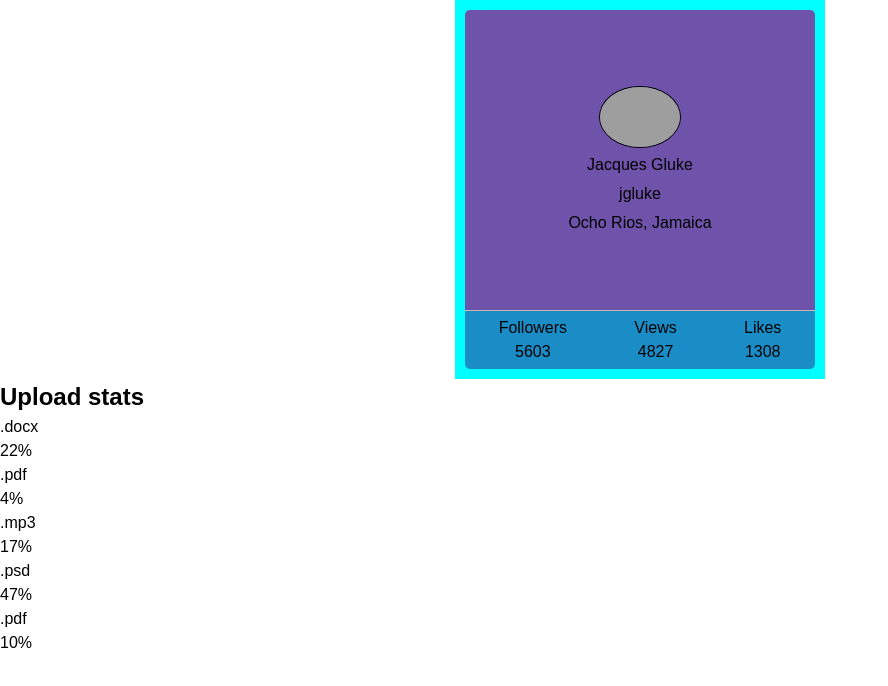
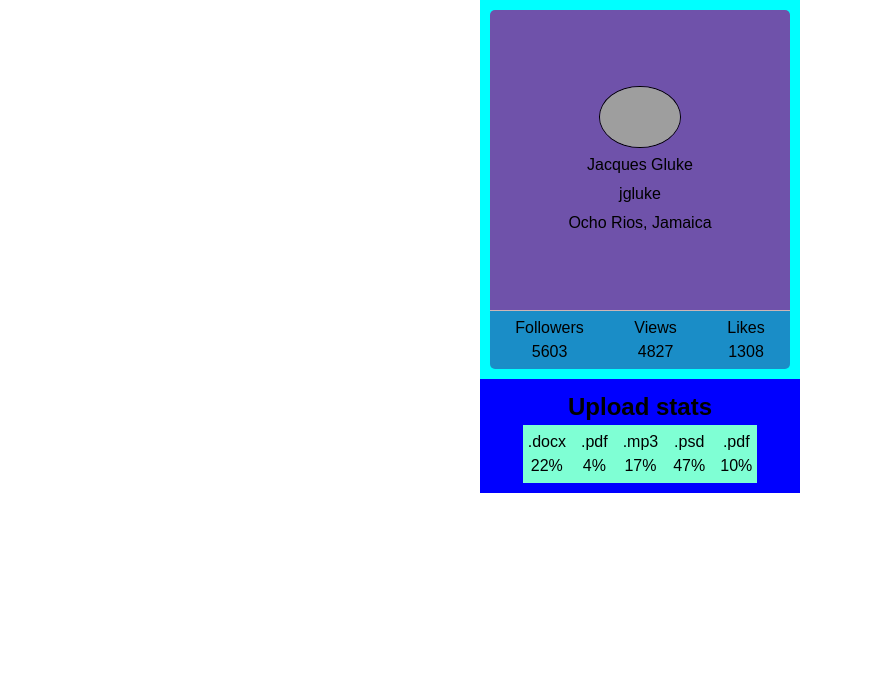
Before and after one commit to Vovkulaka21/goit-react-hw-01-components, a React (Create React App) app: page / in a window 1280 px wide. Shown: the top 686 px of the page, without its empty margins (0-888 px from the left). Built offline with nearby package versions, Linux system fonts and the light colour scheme; grey boxes are pictures that could not be loaded.

Commit message:
Task2 markup

```diff
--- a/src/components/Profile/Profile.module.css
+++ b/src/components/Profile/Profile.module.css
@@ -2,7 +2,7 @@
     padding: 10px;
     margin: 0 auto;
     background-color: aqua;
-    width: 350px;
+    width: 300px;
     height: 100%;
 
 }
--- a/src/components/Statistics/Statistics.jsx
+++ b/src/components/Statistics/Statistics.jsx
@@ -3,7 +3,7 @@ import css from './Statistics.module.css';
 const Statisctics = ({ title, stats }) => {
 
   const statsList = stats.map(stat => (
-    <li key={stat.id}>
+    <li key={stat.id} className={css.item}>
       <span>{stat.label}</span>
       <span>{stat.percentage}%</span>
     </li>
@@ -12,7 +12,6 @@ const Statisctics = ({ title, stats }) => {
   return (
     <section className={css.statistics}>
       <h2 className={css.title}>{title}</h2>
-
       <ul className={css.statlist}>{statsList}</ul>
     </section>
   );
--- a/src/components/Statistics/Statistics.module.css
+++ b/src/components/Statistics/Statistics.module.css
@@ -0,0 +1,23 @@
+.statistics {
+    padding: 10px;
+    margin: 0 auto;
+    width: 300px;
+    height: 100%;
+    display: flex;
+    flex-direction: column;
+    align-items: center;
+    background-color: blue;
+}
+.statlist {
+    display: flex;
+    gap: 5px;
+    background-color: aquamarine;
+}
+.item {
+    align-items: center;
+    flex-grow: 1;
+    display: flex;
+    flex-direction: column;
+    padding: 5px;
+
+}
```
